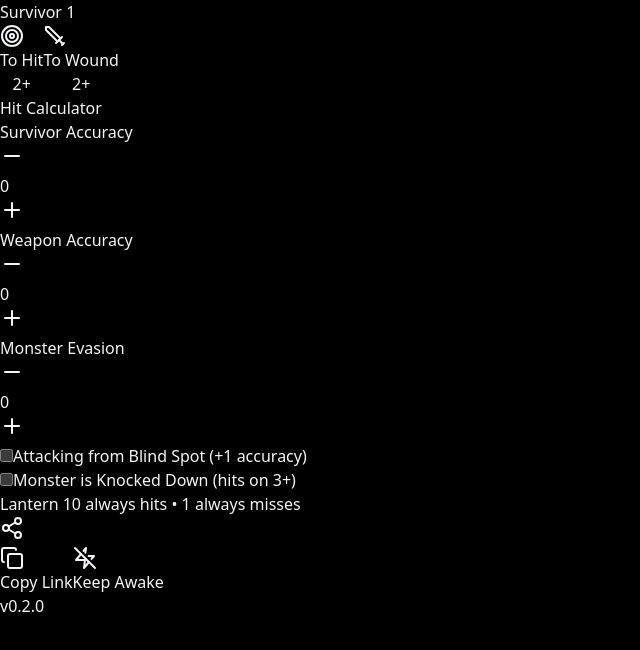
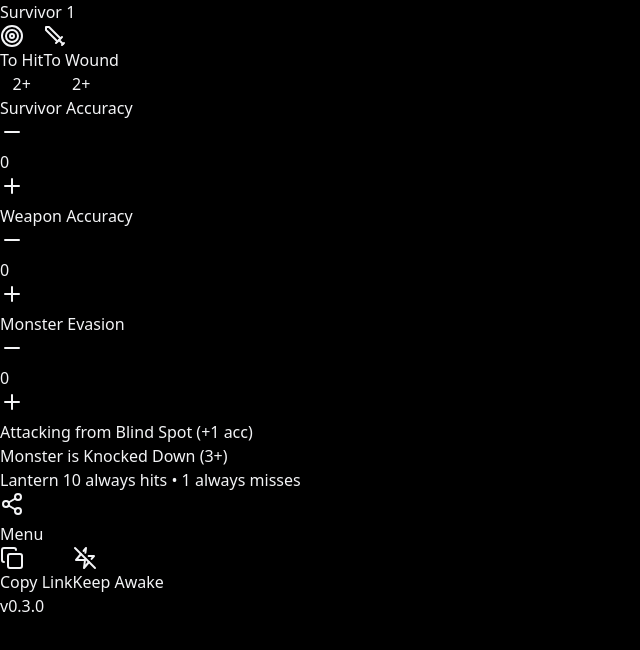
Before and after one commit to Zakko2/kdmShowdownWidget, a Next.js app: page / in a window 1280 px wide. Shown: the top 650 px of the page, without its empty margins (0-640 px from the left). Built offline with nearby package versions, Linux system fonts and the light colour scheme.

Commit message:
feat: Implement combat calculator for hit and wound rolls with survivor themes.

```diff
--- a/components/CalculatorApp.jsx
+++ b/components/CalculatorApp.jsx
@@ -9,55 +9,68 @@ import { AnimatePresence, motion } from 'framer-motion';
 const THEMES = [
   {
     name: 'Mint',
-    baseColor: '#BDD3C1', // Pale Sage
-    bgClass: 'bg-[#BDD3C1]',
-    textPrimary: 'text-gray-900',
-    textSecondary: 'text-gray-700',
-    cardBg: 'bg-white/40',
-    buttonBg: 'bg-emerald-900/10 hover:bg-emerald-900/20',
-    buttonIcon: 'text-emerald-900',
-    activeRing: 'ring-emerald-700',
-    dotActive: 'bg-emerald-900',
-    dotInactive: 'bg-emerald-900/30'
+    // Background: Very pale version
+    bgMain: 'bg-[#F2F8F3]',
+    // Card: The Base Color (#BDD3C1)
+    cardBg: 'bg-[#BDD3C1]',
+    // Text on Card (Mint is light, so Dark text)
+    textPrimary: 'text-emerald-950',
+    textSecondary: 'text-emerald-800',
+    // Buttons: Darker emerald
+    buttonBg: 'bg-emerald-900/10 hover:bg-emerald-900/20 active:bg-emerald-900/30',
+    buttonIcon: 'text-emerald-950',
+    activeRing: 'ring-emerald-800',
+    dotActive: 'bg-emerald-800',
+    dotInactive: 'bg-emerald-800/20'
   },
   {
     name: 'Blue',
-    baseColor: '#6A95D4', // Cornflower
-    bgClass: 'bg-[#6A95D4]',
-    textPrimary: 'text-gray-950',
-    textSecondary: 'text-gray-800',
-    cardBg: 'bg-white/30',
-    buttonBg: 'bg-blue-900/10 hover:bg-blue-900/20',
-    buttonIcon: 'text-blue-900',
-    activeRing: 'ring-blue-800',
-    dotActive: 'bg-blue-900',
-    dotInactive: 'bg-blue-900/30'
+    // Background: Very pale version
+    bgMain: 'bg-[#F0F6FF]',
+    // Card: The Base Color (#6A95D4)
+    cardBg: 'bg-[#6A95D4]',
+    // Text on Card (This blue is mid-tone, White text looks premium/cleaner, or very dark blue)
+    // Let's try White for primary text to pop against the blue.
+    textPrimary: 'text-white',
+    textSecondary: 'text-blue-50',
+    // Buttons: White/Light
+    buttonBg: 'bg-white/20 hover:bg-white/30 active:bg-white/40',
+    buttonIcon: 'text-white',
+    activeRing: 'ring-white',
+    dotActive: 'bg-[#6A95D4]',
+    dotInactive: 'bg-[#6A95D4]/30'
   },
   {
     name: 'Brown',
-    baseColor: '#6D5831', // Deep Umber
-    bgClass: 'bg-[#6D5831]',
-    textPrimary: 'text-gray-50',
-    textSecondary: 'text-gray-300',
-    cardBg: 'bg-black/30',
-    buttonBg: 'bg-yellow-100/10 hover:bg-yellow-100/20',
-    buttonIcon: 'text-yellow-100',
-    activeRing: 'ring-yellow-500',
-    dotActive: 'bg-yellow-100',
-    dotInactive: 'bg-yellow-100/30'
+    // Background: Very pale beige/tan
+    bgMain: 'bg-[#F5F2EA]',
+    // Card: The Base Color (#6D5831)
+    cardBg: 'bg-[#6D5831]',
+    // Text on Card (Dark brown background -> White text)
+    textPrimary: 'text-amber-50',
+    textSecondary: 'text-amber-200',
+    // Buttons
+    buttonBg: 'bg-amber-100/10 hover:bg-amber-100/20 active:bg-amber-100/30',
+    buttonIcon: 'text-amber-50',
+    activeRing: 'ring-amber-200',
+    dotActive: 'bg-[#6D5831]',
+    dotInactive: 'bg-[#6D5831]/30'
   },
   {
     name: 'Red',
-    baseColor: '#C97B63', // Terracotta
-    bgClass: 'bg-[#C97B63]',
-    textPrimary: 'text-gray-950',
-    textSecondary: 'text-gray-900',
-    cardBg: 'bg-white/30',
-    buttonBg: 'bg-red-900/10 hover:bg-red-900/20',
-    buttonIcon: 'text-red-900',
-    activeRing: 'ring-red-900',
-    dotActive: 'bg-red-900',
-    dotInactive: 'bg-red-900/30'
+    // Background: Very pale peach
+    bgMain: 'bg-[#FFF5F2]',
+    // Card: The Base Color (#C97B63)
+    cardBg: 'bg-[#C97B63]',
+    // Text on Card (Terracotta is warm mid-tone, White often looks best)
+    textPrimary: 'text-white',
+    textSecondary: 'text-orange-50',
+    // Buttons
+    buttonBg: 'bg-white/20 hover:bg-white/30 active:bg-white/40',
+    buttonIcon: 'text-white',
+    activeRing: 'ring-white',
+    dotActive: 'bg-[#C97B63]',
+    dotInactive: 'bg-[#C97B63]/30'
   }
 ];
 
@@ -68,21 +81,21 @@ const StatInput = ({ label, value, onChange, theme }) => {
   const decrement = () => onChange(Math.max(value - 1, -99));
 
   return (
-    <div className="flex flex-col items-center space-y-2">
-      <label className={`text-sm font-medium ${theme.textSecondary}`}>{label}</label>
+    <div className="flex flex-col items-center space-y-1">
+      <label className={`text-xs uppercase tracking-wider font-semibold ${theme.textSecondary}`}>{label}</label>
       <div className="flex items-center justify-center w-full space-x-3">
         <button
           onClick={decrement}
-          className={`w-12 h-12 flex items-center justify-center rounded-full transition-colors ${theme.buttonBg}`}
+          className={`w-10 h-10 flex items-center justify-center rounded-full transition-colors ${theme.buttonBg}`}
         >
-          <Minus className={`w-6 h-6 ${theme.buttonIcon}`} />
+          <Minus className={`w-5 h-5 ${theme.buttonIcon}`} />
         </button>
-        <div className={`w-12 text-center text-xl font-bold ${theme.textPrimary}`}>{value}</div>
+        <div className={`w-8 text-center text-xl font-bold ${theme.textPrimary}`}>{value}</div>
         <button
           onClick={increment}
-          className={`w-12 h-12 flex items-center justify-center rounded-full transition-colors ${theme.buttonBg}`}
+          className={`w-10 h-10 flex items-center justify-center rounded-full transition-colors ${theme.buttonBg}`}
         >
-          <Plus className={`w-6 h-6 ${theme.buttonIcon}`} />
+          <Plus className={`w-5 h-5 ${theme.buttonIcon}`} />
         </button>
       </div>
     </div>
@@ -90,45 +103,45 @@ const StatInput = ({ label, value, onChange, theme }) => {
 };
 
 const Checkbox = ({ id, label, checked, onChange, theme }) => (
-  <div className="flex items-center space-x-2 p-2">
-    <input
-      type="checkbox"
-      id={id}
-      checked={checked}
-      onChange={(e) => onChange(e.target.checked)}
-      className={`h-6 w-6 rounded border-gray-500 bg-opacity-20 ${theme.buttonBg} focus:${theme.activeRing}`}
-    />
-    <label htmlFor={id} className={`text-base ${theme.textSecondary}`}>{label}</label>
+  <div
+    onClick={() => onChange(!checked)}
+    className={`flex items-center space-x-3 p-3 rounded-lg cursor-pointer transition-colors ${theme.buttonBg}`}
+  >
+    <div className={`w-5 h-5 rounded border flex items-center justify-center transition-colors ${checked ? 'bg-white/30 border-transparent' : 'border-current opacity-50'}`}>
+      {checked && <div className={`w-3 h-3 rounded-sm bg-current`} />}
+    </div>
+    <label htmlFor={id} className={`text-sm font-medium ${theme.textPrimary} cursor-pointer select-none`}>{label}</label>
   </div>
 );
 
 const RollSummary = ({ hitRoll, woundRoll, currentPage, setCurrentPage, theme }) => (
-  <div className={`grid grid-cols-2 gap-2 p-2 ${theme.cardBg} backdrop-blur-sm shadow-sm rounded-b-xl mb-4 mx-2`}>
+  <div className={`grid grid-cols-2 gap-3 mb-2 mx-4 mt-2`}>
     <button
       onClick={() => setCurrentPage('hit')}
-      className={`text-center p-3 rounded-lg transition-all ${currentPage === 'hit'
-        ? `${theme.buttonBg} ring-2 ${theme.activeRing}`
-        : 'hover:bg-black/5'
+      className={`relative text-center p-3 rounded-xl transition-all shadow-sm ${currentPage === 'hit'
+        ? `${theme.cardBg} ring-2 ring-offset-2 ring-offset-[#F2F8F3] ${theme.activeRing}`
+        : `${theme.cardBg} opacity-60 hover:opacity-80`
+        } ring-offset-transparent`}
+      style={{ '--tw-ring-offset-color': 'transparent' }} // Simplified ring logic
+    >
+      <div className="flex items-center justify-center space-x-2">
+        <Target className={`w-4 h-4 ${theme.textSecondary}`} />
+        <span className={`text-xs font-bold uppercase tracking-wide ${theme.textSecondary}`}>To Hit</span>
+      </div>
+      <p className={`text-3xl font-black ${theme.textPrimary} mt-0`}>{hitRoll}+</p>
+    </button>
+    <button
+      onClick={() => setCurrentPage('wound')}
+      className={`relative text-center p-3 rounded-xl transition-all shadow-sm ${currentPage === 'wound'
+        ? `${theme.cardBg} ring-2 ring-offset-2 ring-offset-transparent ${theme.activeRing}`
+        : `${theme.cardBg} opacity-60 hover:opacity-80`
         }`}
     >
       <div className="flex items-center justify-center space-x-2">
-        <Target className={`w-5 h-5 ${theme.textSecondary}`} />
-        <span className={`text-sm font-medium ${theme.textSecondary}`}>To Hit</span>
+        <Sword className={`w-4 h-4 ${theme.textSecondary}`} />
+        <span className={`text-xs font-bold uppercase tracking-wide ${theme.textSecondary}`}>To Wound</span>
       </div>
-      <p className={`text-2xl font-bold ${theme.textPrimary} mt-1`}>{hitRoll}+</p>
-    </button>
-    <button
-      onClick={() => setCurrentPage('wound')}
-      className={`text-center p-3 rounded-lg transition-all ${currentPage === 'wound'
-        ? `${theme.buttonBg} ring-2 ${theme.activeRing}`
-        : 'hover:bg-black/5'
-        }`}
-    >
-      <div className="flex items-center justify-center space-x-2">
-        <Sword className={`w-5 h-5 ${theme.textSecondary}`} />
-        <span className={`text-sm font-medium ${theme.textSecondary}`}>To Wound</span>
-      </div>
-      <p className={`text-2xl font-bold ${theme.textPrimary} mt-1`}>{woundRoll}+</p>
+      <p className={`text-3xl font-black ${theme.textPrimary} mt-0`}>{woundRoll}+</p>
     </button>
   </div>
 );
@@ -152,13 +165,9 @@ const WoundCalculator = ({
   }
 
   return (
-    <Card className={`w-full h-full border-none shadow-lg ${theme.cardBg} backdrop-blur-md overflow-hidden flex flex-col`}>
-      <CardHeader className="pb-2">
-        <CardTitle className={`text-xl text-center ${theme.textPrimary}`}>Wound Calculator</CardTitle>
-      </CardHeader>
-      <CardContent className="p-3 flex-1 min-h-0 overflow-y-auto">
-        <div className="flex flex-col h-full space-y-3">
-          <div className="grid grid-cols-1 gap-3 sm:grid-cols-3 mb-3">
+    <Card className={`w-full h-full border-none shadow-lg ${theme.cardBg} flex flex-col`}>
+      <CardContent className="p-4 flex-1 flex flex-col space-y-4">
+        <div className="grid grid-cols-1 gap-4 sm:grid-cols-3">
           <StatInput
             label="Weapon Strength"
             value={weaponStrength}
@@ -179,7 +188,7 @@ const WoundCalculator = ({
           />
         </div>
 
-          <div className="grid grid-cols-2 gap-3">
+        <div className="grid grid-cols-2 gap-4">
           <StatInput
             label="Survivor Luck"
             value={luck}
@@ -194,12 +203,11 @@ const WoundCalculator = ({
           />
         </div>
 
-          <div className={`rounded-lg p-4 text-center mt-auto ${theme.buttonBg}`}>
-            <div className={`space-y-1 text-xs ${theme.textSecondary}`}>
+        <div className={`rounded-xl p-3 text-center mt-auto ${theme.buttonBg} backdrop-blur-sm`}>
+          <div className={`space-y-1 text-xs font-medium ${theme.textSecondary}`}>
             <p>1 always fails • Lantern 10 always wounds</p>
-              <p>Critical Wound on: {criticalText}</p>
-              <p>Critical wounds cancel all reactions</p>
-            </div>
+            <p className={`text-sm font-bold ${theme.textPrimary}`}>Crit: {criticalText}</p>
+            <p>Criticals cancel reactions</p>
           </div>
         </div>
       </CardContent>
@@ -216,13 +224,9 @@ const HitCalculator = ({
   theme
 }) => {
   return (
-    <Card className={`w-full h-full border-none shadow-lg ${theme.cardBg} backdrop-blur-md overflow-hidden flex flex-col`}>
-      <CardHeader className="pb-2">
-        <CardTitle className={`text-xl text-center ${theme.textPrimary}`}>Hit Calculator</CardTitle>
-      </CardHeader>
-      <CardContent className="p-3 flex-1 min-h-0 overflow-y-auto">
-        <div className="flex flex-col h-full space-y-3">
-          <div className="grid grid-cols-1 gap-3 sm:grid-cols-3">
+    <Card className={`w-full h-full border-none shadow-lg ${theme.cardBg} flex flex-col`}>
+      <CardContent className="p-4 flex-1 flex flex-col space-y-4">
+        <div className="grid grid-cols-1 gap-4 sm:grid-cols-3">
           <StatInput
             label="Survivor Accuracy"
             value={survivorAccuracy}
@@ -243,28 +247,27 @@ const HitCalculator = ({
           />
         </div>
 
-          <div className={`border-t border-b border-black/10 py-2`}>
+        <div className="space-y-2 py-2">
           <Checkbox
             id="blindSpot"
-              label="Attacking from Blind Spot (+1 accuracy)"
+            label="Attacking from Blind Spot (+1 acc)"
             checked={inBlindSpot}
             onChange={setInBlindSpot}
             theme={theme}
           />
           <Checkbox
             id="knockedDown"
-              label="Monster is Knocked Down (hits on 3+)"
+            label="Monster is Knocked Down (3+)"
             checked={monsterKnockedDown}
             onChange={setMonsterKnockedDown}
             theme={theme}
           />
         </div>
 
-          <div className={`rounded-lg p-4 text-center mt-auto ${theme.buttonBg}`}>
-            <p className={`text-xs ${theme.textSecondary}`}>
+        <div className={`rounded-xl p-3 text-center mt-auto ${theme.buttonBg} backdrop-blur-sm`}>
+          <p className={`text-xs font-medium ${theme.textSecondary}`}>
             Lantern 10 always hits • 1 always misses
           </p>
-          </div>
         </div>
       </CardContent>
     </Card>
@@ -277,7 +280,7 @@ const CalculatorApp = () => {
   const [isOpen, setIsOpen] = useState(false);
   const [copySuccess, setCopySuccess] = useState('');
   const [activeSurvivorIndex, setActiveSurvivorIndex] = useState(0);
-  const version = "v0.2.0";
+  const version = "v0.3.0";
 
   // Initial State Factory
   const createSurvivor = () => ({
@@ -289,7 +292,6 @@ const CalculatorApp = () => {
     blindSpot: false
   });
 
-  // Unique State: Survivors
   const [survivors, setSurvivors] = useState([
     createSurvivor(),
     createSurvivor(),
@@ -297,7 +299,6 @@ const CalculatorApp = () => {
     createSurvivor()
   ]);
 
-  // Shared State: Monster
   const [monster, setMonster] = useState({
     toughness: 0,
     evasion: 0,
@@ -305,12 +306,10 @@ const CalculatorApp = () => {
     knockedDown: false
   });
 
-  // Wake Lock state
   const [isWakeLockActive, setIsWakeLockActive] = useState(false);
   const wakeLockRef = useRef(null);
   const [wakeLockSupported, setWakeLockSupported] = useState(false);
 
-  // Helpers
   const currentSurvivor = survivors[activeSurvivorIndex];
   const theme = THEMES[activeSurvivorIndex];
 
@@ -329,7 +328,6 @@ const CalculatorApp = () => {
     setMonster(prev => ({ ...prev, [field]: value }));
   };
 
-  // Derived Calculations
   const calculateHitRoll = () => {
     if (monster.knockedDown) return 3;
     let total = currentSurvivor.weaponAccuracy + monster.evasion - currentSurvivor.accuracy - (currentSurvivor.blindSpot ? 1 : 0);
@@ -344,19 +342,15 @@ const CalculatorApp = () => {
   const hitRequiredRoll = calculateHitRoll();
   const woundRequiredRoll = calculateWoundRoll();
 
-  // Navigation Logic
   const handleDragEnd = (event, info) => {
     const threshold = 50;
     if (info.offset.x < -threshold) {
-      // Swipe Left -> Next
       setActiveSurvivorIndex((prev) => (prev + 1) % 4);
     } else if (info.offset.x > threshold) {
-      // Swipe Right -> Prev
       setActiveSurvivorIndex((prev) => (prev - 1 + 4) % 4);
     }
   };
 
-  // Wake Lock Logic
   useEffect(() => {
     if ('wakeLock' in navigator) {
       setWakeLockSupported(true);
@@ -425,11 +419,12 @@ const CalculatorApp = () => {
   }, []);
 
   return (
-    <div className={`fixed inset-0 flex flex-col transition-colors duration-500 ease-in-out overflow-hidden ${theme.bgClass}`}>
+    <div className={`fixed inset-0 flex flex-col transition-colors duration-500 ease-in-out overflow-hidden ${theme.bgMain}`}>
 
       {/* Header */}
-      <div className={`pt-4 pb-0 text-center ${theme.textPrimary}`}>
-        <h1 className="text-sm font-bold opacity-70 tracking-widest uppercase">Survivor {activeSurvivorIndex + 1}</h1>
+      <div className={`pt-2 pb-0 text-center`}>
+        {/* Using active dot color for text to tie it together, or just dark gray */}
+        <h1 className={`text-xs font-black uppercase tracking-[0.2em] opacity-40 text-black`}>Survivor {activeSurvivorIndex + 1}</h1>
       </div>
 
       <RollSummary
@@ -440,11 +435,12 @@ const CalculatorApp = () => {
         theme={theme}
       />
 
+      {/* Main Content Area - Reduced Padding */}
       <div className="flex-1 min-h-0 relative overflow-hidden">
         <AnimatePresence mode='wait' initial={false}>
           <motion.div
             key={activeSurvivorIndex}
-            className="absolute inset-0 p-2 sm:p-4 pb-20"
+            className="absolute inset-0 px-4 pb-2"
             initial={{ opacity: 0, x: 20 }}
             animate={{ opacity: 1, x: 0 }}
             exit={{ opacity: 0, x: -20 }}
@@ -489,8 +485,8 @@ const CalculatorApp = () => {
         </AnimatePresence>
       </div>
 
-      {/* Dots Indicator */}
-      <div className="fixed bottom-20 left-0 right-0 flex justify-center space-x-2 pointer-events-none">
+      {/* Dots Indicator - Moved to bottom area but integrated */}
+      <div className="absolute bottom-4 left-0 right-0 flex justify-center space-x-2 pointer-events-none z-10">
         {THEMES.map((t, idx) => (
           <div
             key={idx}
@@ -500,66 +496,69 @@ const CalculatorApp = () => {
         ))}
       </div>
 
-      {/* Bottom Menu Button */}
+      {/* Share Button (transparent/unobtrusive) */}
+      <button
+        onClick={() => setIsOpen(!isOpen)}
+        className={`fixed bottom-0 right-0 p-4 opacity-50 hover:opacity-100 transition-opacity z-20`}
+        aria-label="Show menu"
+      >
+        <div className={`w-10 h-10 rounded-full flex items-center justify-center bg-black/5`}>
+          <Share2 className={`w-5 h-5 text-gray-400`} />
+        </div>
+      </button>
+
       {/* Backdrop */}
       {isOpen && (
         <div
-          className="fixed inset-0 bg-black/50 z-20"
+          className="fixed inset-0 bg-black/50 z-30"
           onClick={() => setIsOpen(false)}
         />
       )}
 
-      {/* Share Button (Toggle) */}
-      <button
-        onClick={() => setIsOpen(!isOpen)}
-        className={`fixed bottom-4 right-4 w-12 h-12 rounded-full shadow-lg z-30 flex items-center justify-center transition-colors ${theme.buttonBg} backdrop-blur-md`}
-        aria-label="Show share options"
-      >
-        <Share2 className={`w-6 h-6 ${theme.textPrimary}`} />
-      </button>
-
       {/* Share Panel */}
       <div
-        className={`fixed bottom-0 left-0 right-0 ${theme.cardBg} backdrop-blur-xl border-t border-white/10 transition-transform duration-300 ease-in-out z-30 ${isOpen ? 'translate-y-0' : 'translate-y-full'
+        className={`fixed bottom-0 left-0 right-0 bg-white border-t border-gray-100 transition-transform duration-300 ease-in-out z-40 ${isOpen ? 'translate-y-0' : 'translate-y-full'
           }`}
       >
         <div className="p-6 flex flex-col items-center space-y-4">
+          <h2 className="text-gray-900 font-bold text-lg">Menu</h2>
+
           {canShare && (
             <button
               onClick={handleShare}
-              className={`flex items-center space-x-3 px-6 py-3 rounded-xl transition-colors w-64 justify-center ${theme.buttonBg}`}
+              className={`flex items-center space-x-3 px-6 py-3 rounded-xl bg-gray-100 w-64 justify-center text-gray-900`}
             >
-              <Share2 className={`w-5 h-5 ${theme.textPrimary}`} />
-              <span className={`font-medium ${theme.textPrimary}`}>Share</span>
+              <Share2 className={`w-5 h-5`} />
+              <span className={`font-medium`}>Share</span>
             </button>
           )}
 
           <button
             onClick={handleCopyLink}
-            className={`flex items-center space-x-3 px-6 py-3 rounded-xl transition-colors w-64 justify-center ${theme.buttonBg}`}
+            className={`flex items-center space-x-3 px-6 py-3 rounded-xl bg-gray-100 w-64 justify-center text-gray-900`}
           >
-            <Copy className={`w-5 h-5 ${theme.textPrimary}`} />
-            <span className={`font-medium ${theme.textPrimary}`}>{copySuccess || 'Copy Link'}</span>
+            <Copy className={`w-5 h-5`} />
+            <span className={`font-medium`}>{copySuccess || 'Copy Link'}</span>
           </button>
 
           {wakeLockSupported && (
             <button
               onClick={toggleWakeLock}
               className={`flex items-center space-x-3 px-6 py-3 rounded-xl transition-all w-64 justify-center ${isWakeLockActive
-                ? `${theme.activeRing} ring-2 bg-white/10`
-                : theme.buttonBg
+                ? `bg-blue-600 text-white`
+                : `bg-gray-100 text-gray-900`
                 }`}
             >
               {isWakeLockActive ? (
-                <Zap className={`w-5 h-5 ${theme.textPrimary}`} fill="currentColor" />
+                <Zap className={`w-5 h-5`} fill="currentColor" />
               ) : (
-                <ZapOff className={`w-5 h-5 ${theme.textPrimary}`} />
+                <ZapOff className={`w-5 h-5`} />
               )}
-              <span className={`font-medium ${theme.textPrimary}`}>{isWakeLockActive ? 'Screen Awake' : 'Keep Awake'}</span>
+              <span className={`font-medium`}>{isWakeLockActive ? 'Screen Awake' : 'Keep Awake'}</span>
             </button>
           )}
 
-          <div className={`text-sm ${theme.textSecondary} pt-2 opacity-50`}>
+          <div className={`text-xs text-gray-400 pt-2`}>
             {version}
           </div>
         </div>
```
Lines whose indentation alone changed are shown as unchanged.
